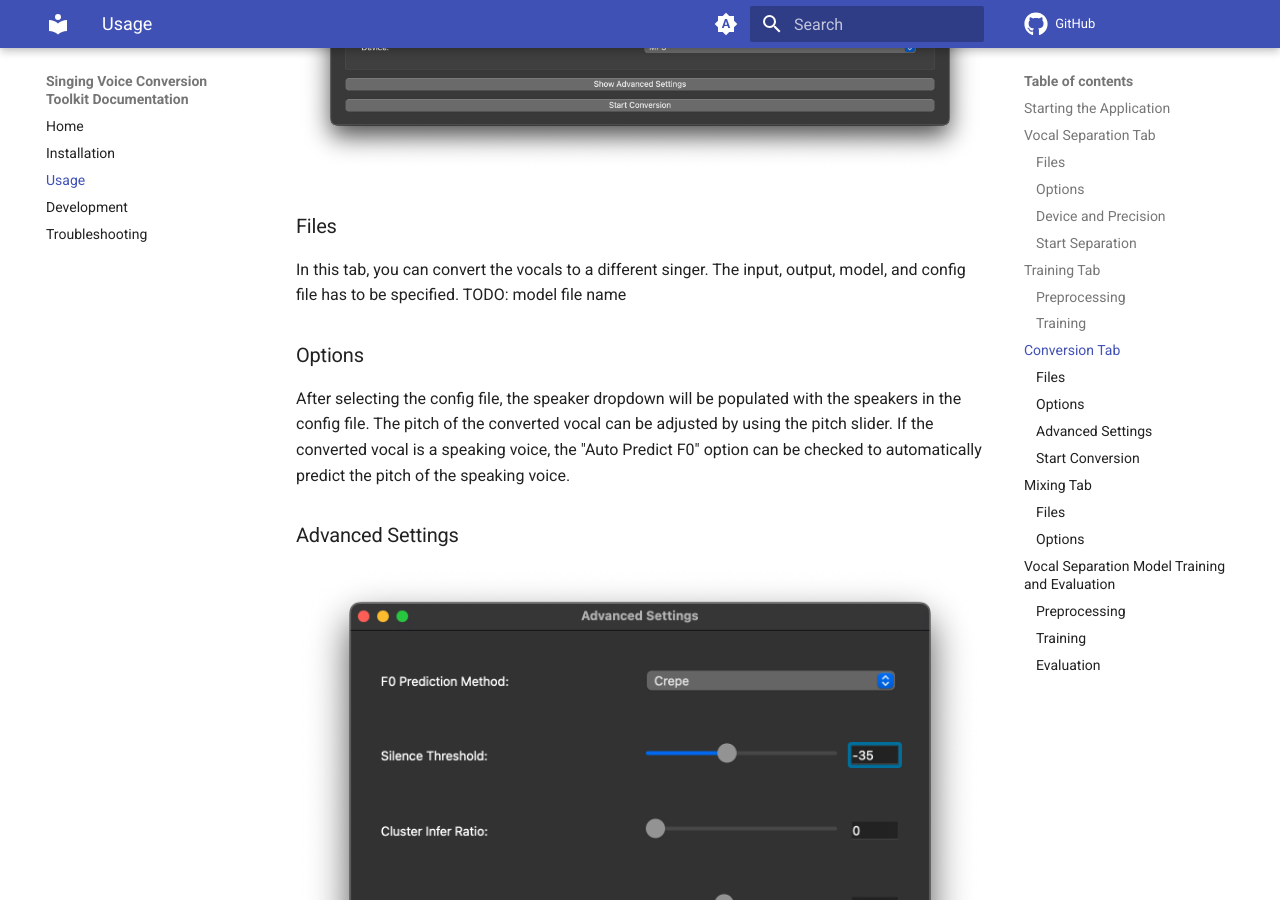
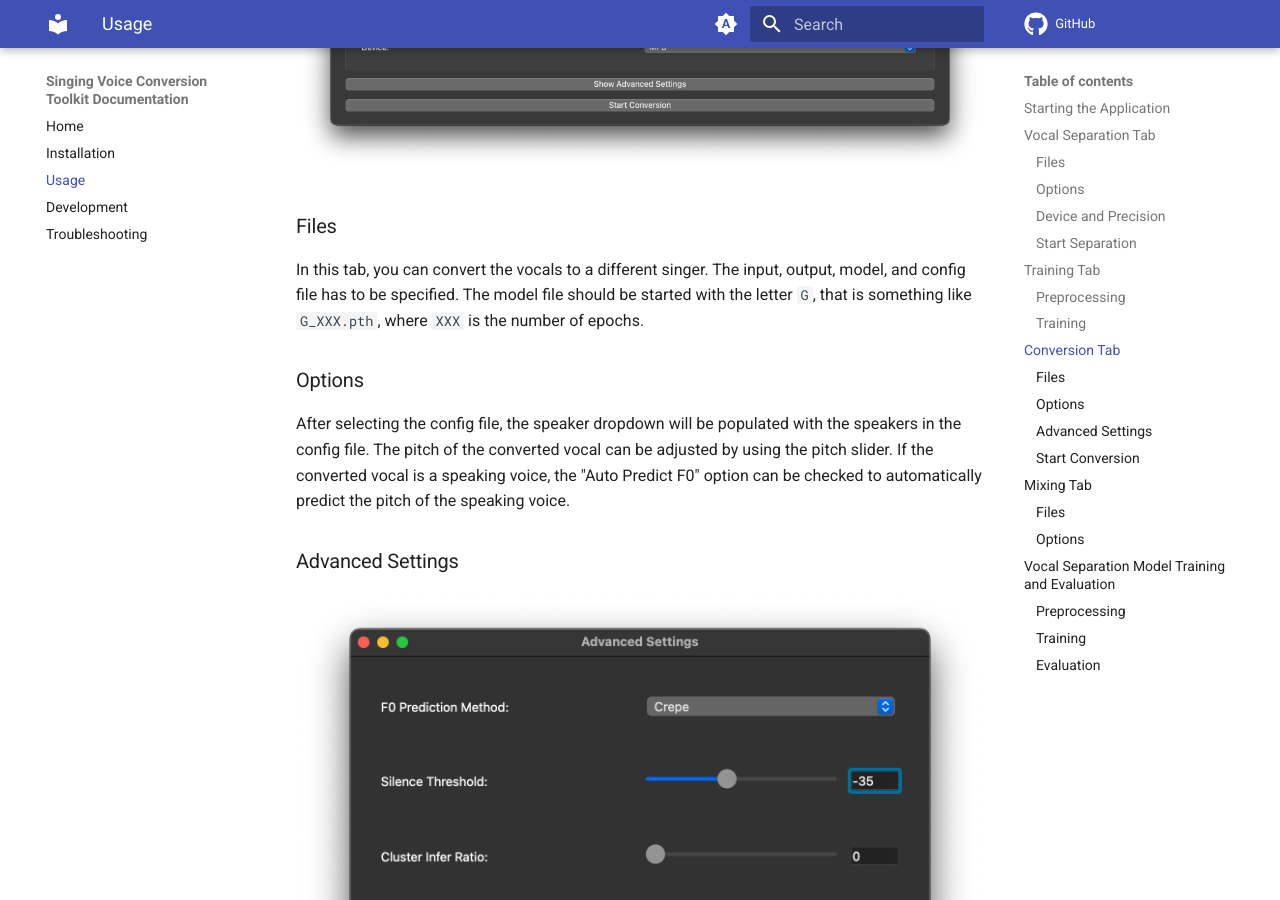
Before and after one commit to jljl1337/svc-toolkit, an MkDocs documentation site: the page built from docs/usage.md, in a window 1280 px wide and 900 px high, scrolled down 4198 px. Built offline with MkDocs 1.6.1 and Material for MkDocs 9.7.7, drawn with Linux system fonts in a browser that asks for light colours; comment, search, counter and statistics services are not loaded.

Commit message:
Update model file name in usage.md

```diff
--- a/docs/usage.md
+++ b/docs/usage.md
@@ -103,7 +103,9 @@ training is running.
 ### Files
 
 In this tab, you can convert the vocals to a different singer. The input, output,
-model, and config file has to be specified. TODO: model file name
+model, and config file has to be specified. The model file should be started with
+the letter `G`, that is something like `G_XXX.pth`, where `XXX` is the number of
+epochs.
 
 ### Options
 
--- a/pyproject.toml
+++ b/pyproject.toml
@@ -1,6 +1,6 @@
 [tool.poetry]
 name = "svc-toolkit"
-version = "1.0.11"
+version = "1.1.0"
 description = "A self-contained singing voice conversion application using the so-vits-svc architecture, with Deep U-Net model for vocal separation feature and easy to use GUI."
 authors = ["jljl1337 <lckjack123@gmail.com>"]
 license = "MIT"
```
